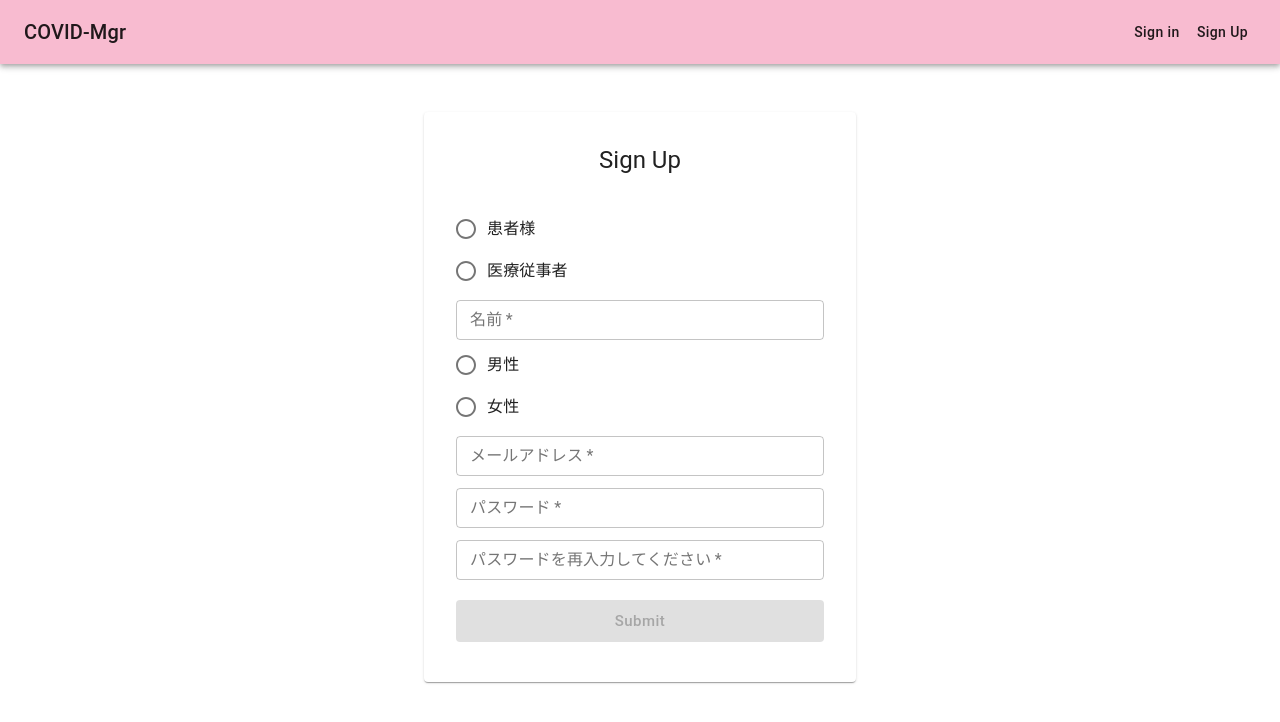
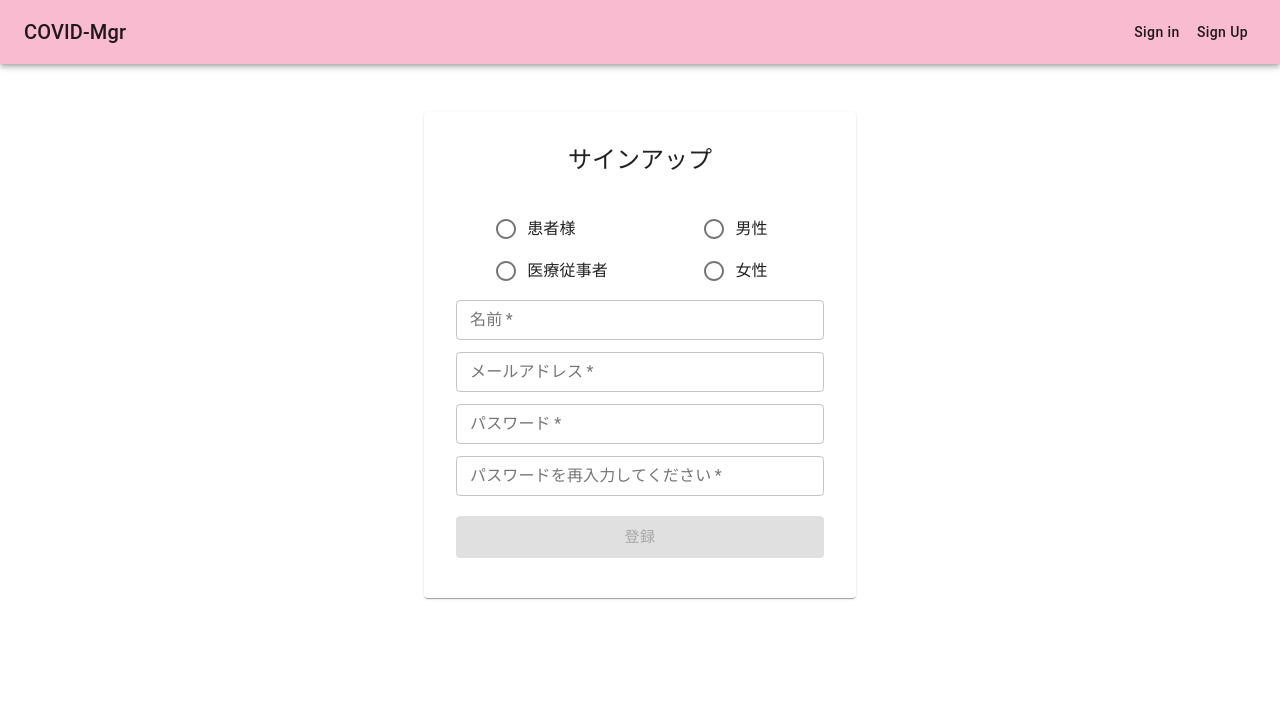
Before and after one commit to wakametarou/COVID-MGR, a React (Create React App) app in the folder frontend/react-app/: page /signup in a window 1280 px wide. Shown: the top 722 px of the page. Built offline with nearby package versions, Linux system fonts and the light colour scheme; what axios-case-converter would draw is missing.

Commit message:
ボタンのバリデーション確認

```diff
--- a/frontend/react-app/src/components/pages/SignUp.tsx
+++ b/frontend/react-app/src/components/pages/SignUp.tsx
@@ -1,4 +1,4 @@
-import React, { useState, useContext } from "react"
+import React, { useState, useEffect, useContext } from "react"
 import { useNavigate } from "react-router-dom"
 import Cookies from "js-cookie"
 
@@ -12,7 +12,7 @@ import Button from "@material-ui/core/Button"
 import { AuthContext } from "App"
 import AlertMessage from "components/utils/AlertMessage"
 import { signUp } from "lib/api/auth"
-import { SignUpParams } from "interfaces/index"
+import { SignUpParams, PatientParams } from "interfaces/index"
 
 // ラジオボタン
 import Radio from '@material-ui/core/Radio'
@@ -34,6 +34,10 @@ const useStyles = makeStyles((theme: Theme) => ({
   card: {
     padding: theme.spacing(2),
     maxWidth: 400
+  },
+  rowBox: {
+    display: "flex",
+    justifyContent: "space-around"
   }
 }))
 
@@ -49,8 +53,8 @@ const SignUp: React.FC = () => {
   const [email, setEmail] = useState<string>("")
   const [password, setPassword] = useState<string>("")
   const [passwordConfirmation, setPasswordConfirmation] = useState<string>("")
-  const [patientOrDoctor, setPatientOrDoctor] = useState<boolean>(false)
-  const [sex, setSex] = useState<boolean>(false)
+  const [patientOrDoctor, setPatientOrDoctor] = useState<boolean>()
+  const [sex, setSex] = useState<boolean>()
   const [alertMessageOpen, setAlertMessageOpen] = useState<boolean>(false)
   // patient
   const [roomNumber, setRoomNumber] = useState<number>(0)
@@ -59,26 +63,50 @@ const SignUp: React.FC = () => {
   const [address, setAddress] = useState<string>("")
   const [bilding, setBilding] = useState<string>("")
 
+  // ボタンの許可
+  const [buttonDisAllow, setButtonDisAllow] = useState<boolean>(true)
+  useEffect(() => {
+    if (patientOrDoctor !== undefined && sex !== undefined) {
+      setButtonDisAllow(false)
+    }
+  }, [patientOrDoctor, sex, setButtonDisAllow])
 
   const handleSubmit = async (e: React.MouseEvent<HTMLButtonElement>) => {
     e.preventDefault()
 
-    const params: SignUpParams = {
+    let params: SignUpParams | PatientParams;
+    if (sex !== undefined) {
+      if (patientOrDoctor === true) {
+        params = {
           name: name,
           email: email,
           password: password,
           passwordConfirmation: passwordConfirmation,
-      // 追加
           patientOrDoctor: patientOrDoctor,
           sex: sex,
-      // if(setPatientOrDoctor) {
+          // patient
           roomNumber: roomNumber,
           phoneNumber: phoneNumber,
           emergencyAddress: emergencyAddress,
           address: address,
           bilding: bilding
-      // }
         }
+      } else if (patientOrDoctor === false) {
+        params = {
+          name: name,
+          email: email,
+          password: password,
+          passwordConfirmation: passwordConfirmation,
+          patientOrDoctor: patientOrDoctor,
+          sex: sex
+        }
+      } else {
+        return
+      }
+    } else {
+      return
+    }
+
 
     try {
       const res = await signUp(params)
@@ -106,7 +134,7 @@ const SignUp: React.FC = () => {
     }
   }
 
-  // ラジオボタン
+  // ラジオボタン 値をbooleanに変える
   const handlePatientOrDoctorChange = (event: React.ChangeEvent<HTMLInputElement>) => {
     setPatientOrDoctor(event.target.value === "true");
   };
@@ -116,19 +144,15 @@ const SignUp: React.FC = () => {
 
   const inputValid = (input: number) => {
     return isNaN(input) ? 0 : input;
-
-    // if (isNaN(input)) {
-    //   return 0;
-    // }
-    // return input;
   }
 
   return (
     <>
       <form noValidate autoComplete="off">
         <Card className={classes.card}>
-          <CardHeader className={classes.header} title="Sign Up" />
+          <CardHeader className={classes.header} title="サインアップ" />
           <CardContent>
+            <div className={classes.rowBox}>
               <RadioGroup
                 aria-label="quiz"
                 name="quiz"
@@ -145,15 +169,6 @@ const SignUp: React.FC = () => {
                   label="医療従事者"
                 />
               </RadioGroup>
-            <TextField
-              variant="outlined"
-              required
-              fullWidth
-              label="名前"
-              value={name}
-              margin="dense"
-              onChange={event => setName(event.target.value)}
-            />
               <RadioGroup
                 aria-label="quiz"
                 name="quiz"
@@ -170,6 +185,16 @@ const SignUp: React.FC = () => {
                   label="女性"
                 />
               </RadioGroup>
+            </div>
+            <TextField
+              variant="outlined"
+              required
+              fullWidth
+              label="名前"
+              value={name}
+              margin="dense"
+              onChange={event => setName(event.target.value)}
+            />
             <TextField
               variant="outlined"
               required
@@ -256,11 +281,11 @@ const SignUp: React.FC = () => {
               size="large"
               fullWidth
               color="default"
-              disabled={!name || !email || !password || !passwordConfirmation ? true : false}
+              disabled={buttonDisAllow}
               className={classes.submitBtn}
               onClick={handleSubmit}
             >
-              Submit
+              登録
             </Button>
           </CardContent>
         </Card>
--- a/frontend/react-app/src/interfaces/index.ts
+++ b/frontend/react-app/src/interfaces/index.ts
@@ -6,6 +6,9 @@ export interface SignUpParams {
   passwordConfirmation: string
   patientOrDoctor: boolean
   sex: boolean
+}
+
+export interface PatientParams {
   // patient
   roomNumber: number
   phoneNumber: string
--- a/frontend/react-app/src/lib/api/auth.ts
+++ b/frontend/react-app/src/lib/api/auth.ts
@@ -1,10 +1,10 @@
 import client from "lib/api/client"
 import Cookies from "js-cookie"
 
-import { SignUpParams, SignInParams } from "interfaces/index"
+import { SignUpParams, PatientParams, SignInParams } from "interfaces/index"
 
 // サインアップ（新規アカウント作成）
-export const signUp = (params: SignUpParams) => {
+export const signUp = (params: SignUpParams | PatientParams) => {
   return client.post("auth", params)
 }
 
```
Lines whose indentation alone changed are shown as unchanged.
